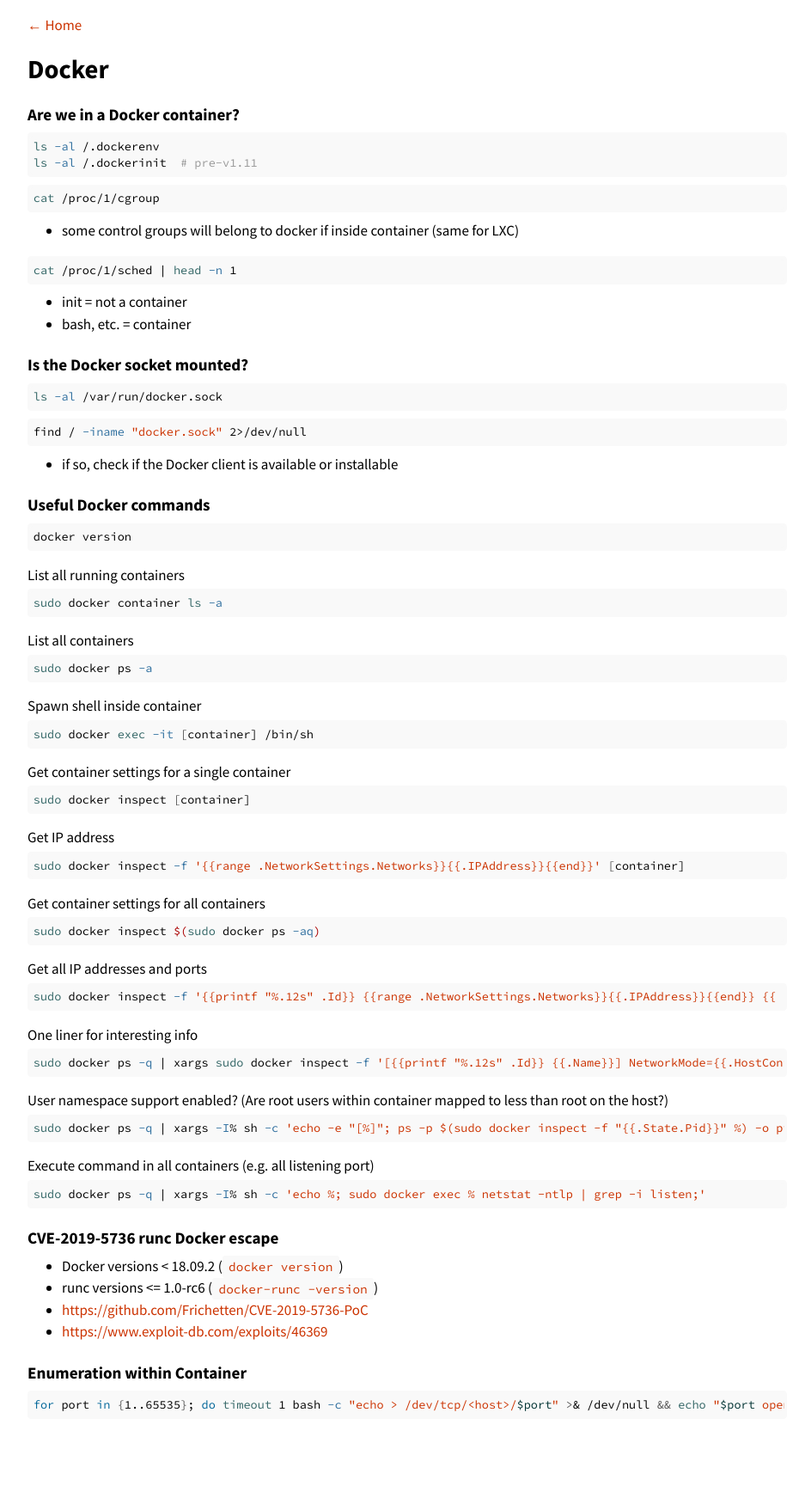
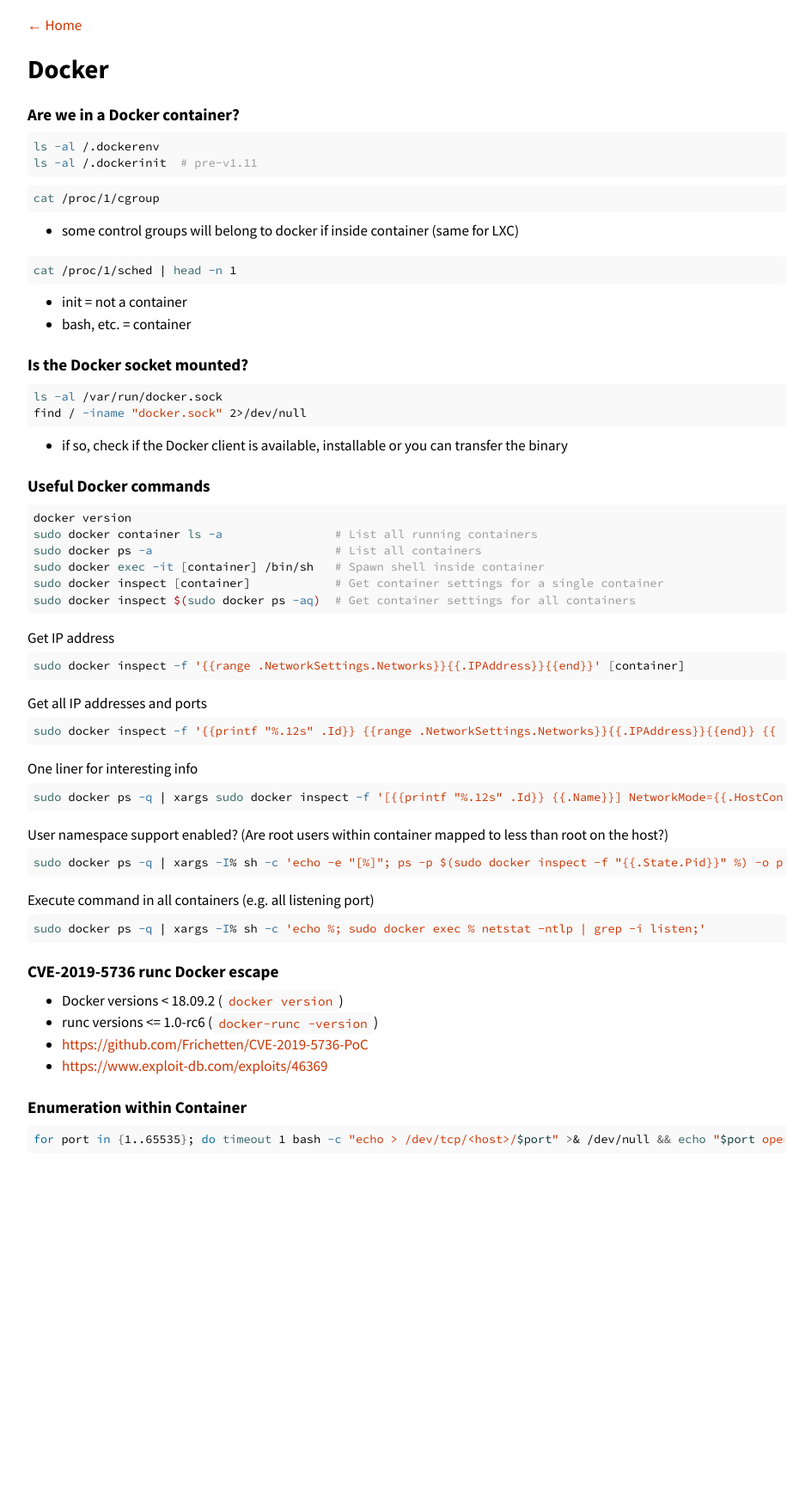
Before and after one commit to agrzeslak/cheatsheet, a Jekyll site: the page built from _topics/docker.md, in a window 1280 px wide. Shown: the whole page at 86% size, without its empty margins (166-1110 px from the left). Built offline with Jekyll 4.4.1, drawn with Linux system fonts in a browser that asks for light colours; after the commit the page ends 1427 px from its top, so only the background shows below that.

Commit message:
Restructured docker section

````diff
--- a/_topics/docker.md
+++ b/_topics/docker.md
@@ -28,46 +28,23 @@ cat /proc/1/sched | head -n 1
 ### Is the Docker socket mounted?
 ```shell
 ls -al /var/run/docker.sock
-```
-
-```shell
 find / -iname "docker.sock" 2>/dev/null
 ```
-- if so, check if the Docker client is available or installable
+- if so, check if the Docker client is available, installable or you can transfer the binary
 
 ### Useful Docker commands
 ```shell
 docker version
-```
-
-List all running containers
-```shell
-sudo docker container ls -a
-```
-
-List all containers
-```shell
-sudo docker ps -a
-```
-
-Spawn shell inside container
-```shell
-sudo docker exec -it [container] /bin/sh
-```
-
-Get container settings for a single container
-```shell
-sudo docker inspect [container]
+sudo docker container ls -a                # List all running containers
+sudo docker ps -a                          # List all containers
+sudo docker exec -it [container] /bin/sh   # Spawn shell inside container
+sudo docker inspect [container]            # Get container settings for a single container
+sudo docker inspect $(sudo docker ps -aq)  # Get container settings for all containers
 ```
 
 Get IP address
 ```shell
 sudo docker inspect -f '{{range .NetworkSettings.Networks}}{{.IPAddress}}{{end}}' [container]
-```
-
-Get container settings for all containers
-```shell
-sudo docker inspect $(sudo docker ps -aq)
 ```
 
 Get all IP addresses and ports
````
